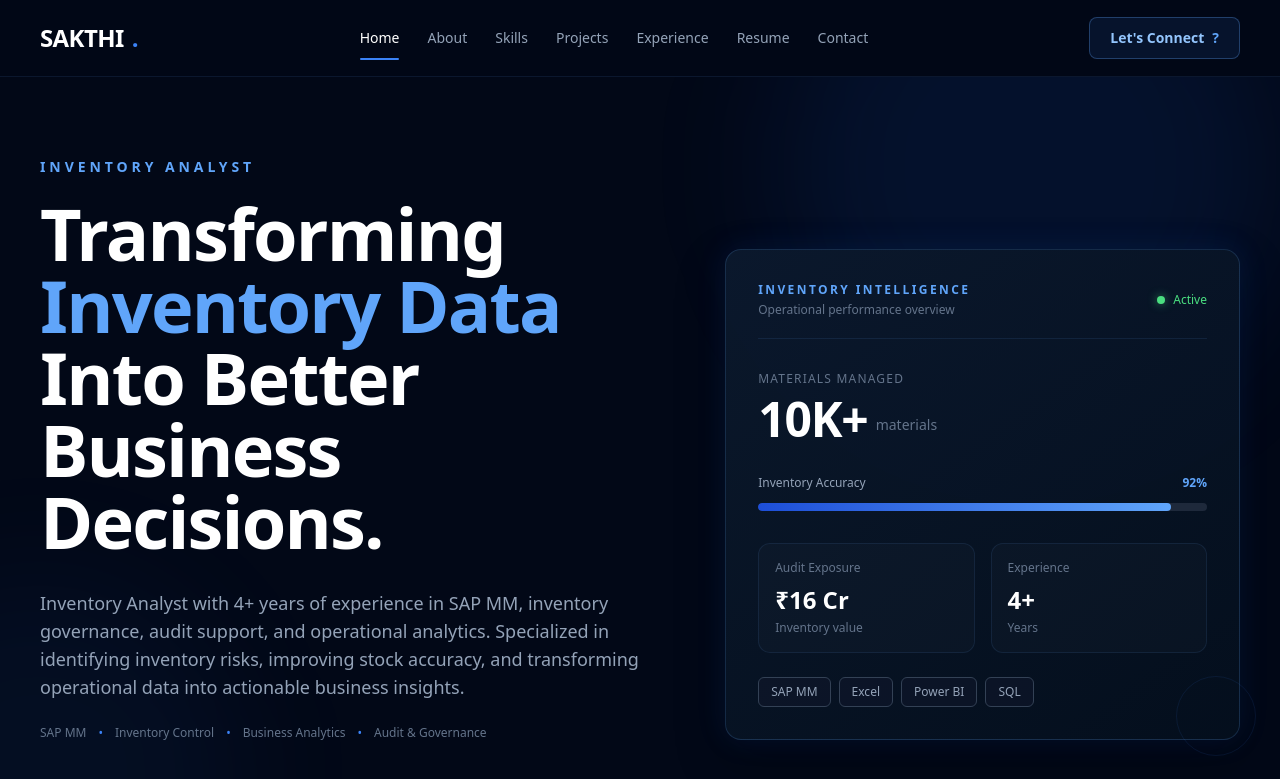
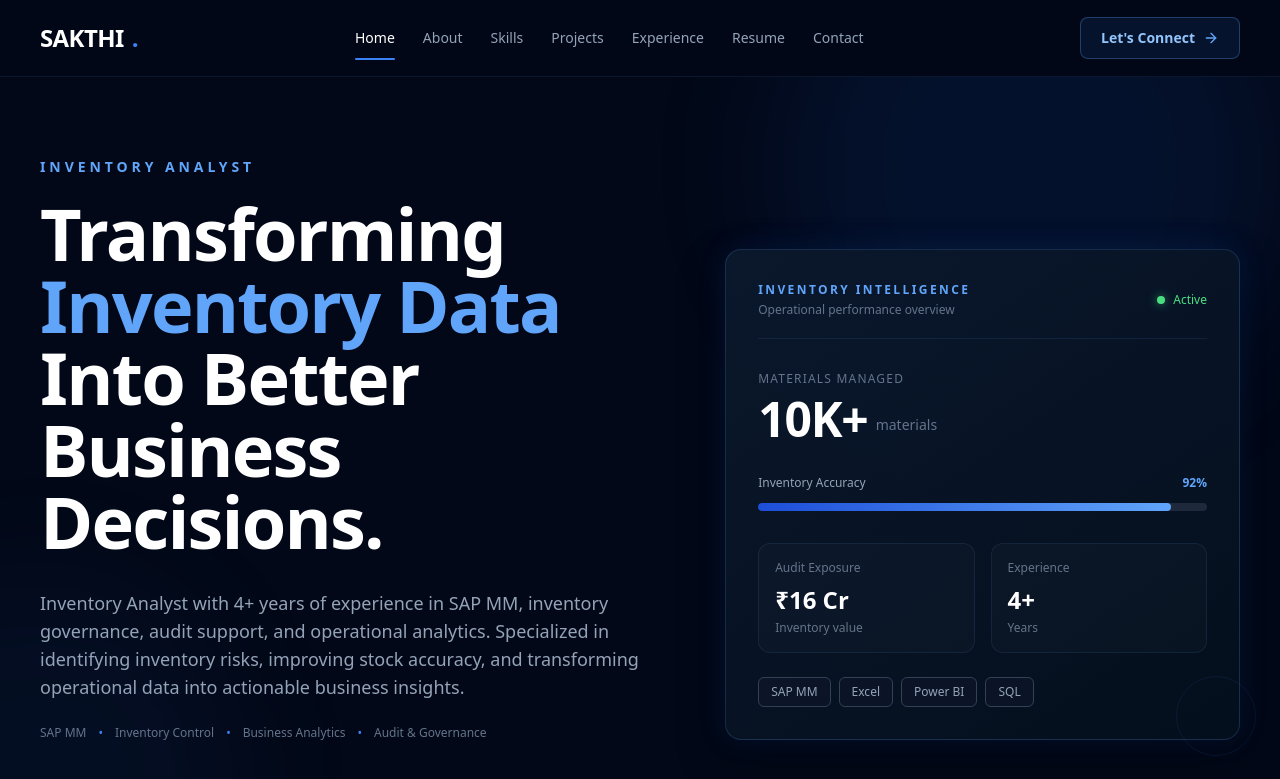
Before and after one commit to SakthiSivakumar-io/SakthiSivakumar-io.github.io, a React (Vite) app: page / in a window 1280 px wide. Shown: the top 779 px of the page. Built offline with nearby package versions, Linux system fonts and the light colour scheme; the HTML template or start-up script is replaced by a standard one.

Commit message:
Fix navigation icons and mobile menu

```diff
--- a/src/App.tsx
+++ b/src/App.tsx
@@ -1,4 +1,5 @@
 import { useState } from "react";
+import { Menu, X, ArrowRight } from "lucide-react";
 
 import HomePage from "./pages/HomePage";
 import AboutPage from "./pages/AboutPage";
@@ -135,9 +136,11 @@ function Navigation({
           className="hidden lg:inline-flex items-center gap-2 rounded-lg border border-blue-400/30 bg-blue-500/10 px-5 py-2.5 text-sm font-semibold text-blue-300 transition-all duration-300 hover:border-blue-400/60 hover:bg-blue-500/20 hover:text-white hover:shadow-[0_0_25px_rgba(59,130,246,0.18)]"
         >
           Let&apos;s Connect
-          <span className="text-blue-400 transition-transform duration-300 group-hover:translate-x-1">
-            ?
-          </span>
+          <ArrowRight
+            size={16}
+            strokeWidth={2}
+            className="text-blue-400 transition-transform duration-300 group-hover:translate-x-1"
+          />
         </button>
 
         {/* MOBILE MENU BUTTON */}
@@ -148,9 +151,19 @@ function Navigation({
           aria-label="Toggle navigation menu"
           aria-expanded={open}
         >
-          <span className="text-xl">
-            {open ? "�" : "?"}
-          </span>
+                    {open ? (
+            <X
+              size={22}
+              strokeWidth={2}
+              aria-hidden="true"
+            />
+          ) : (
+            <Menu
+              size={22}
+              strokeWidth={2}
+              aria-hidden="true"
+            />
+          )}
         </button>
       </div>
 
@@ -181,7 +194,14 @@ function Navigation({
               onClick={() => handleNavigation("contact")}
               className="mt-4 w-full rounded-lg border border-blue-400/30 bg-blue-500/10 px-4 py-3 text-left text-sm font-semibold text-blue-300 transition-all hover:bg-blue-500/20 hover:text-white"
             >
-              Let&apos;s Connect ?
+              <span className="flex items-center justify-between">
+                <span>Let&apos;s Connect</span>
+                <ArrowRight
+                  size={16}
+                  strokeWidth={2}
+                  className="text-blue-400"
+                />
+              </span>
             </button>
           </div>
         </div>
```
